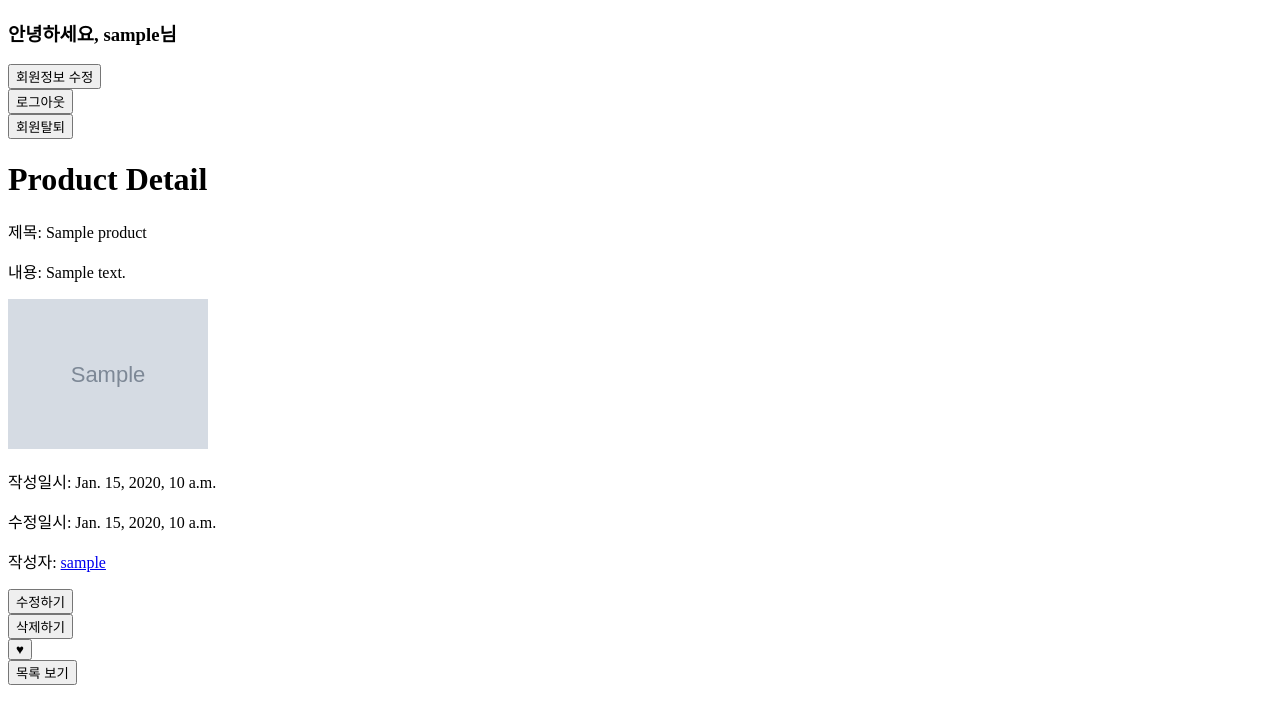
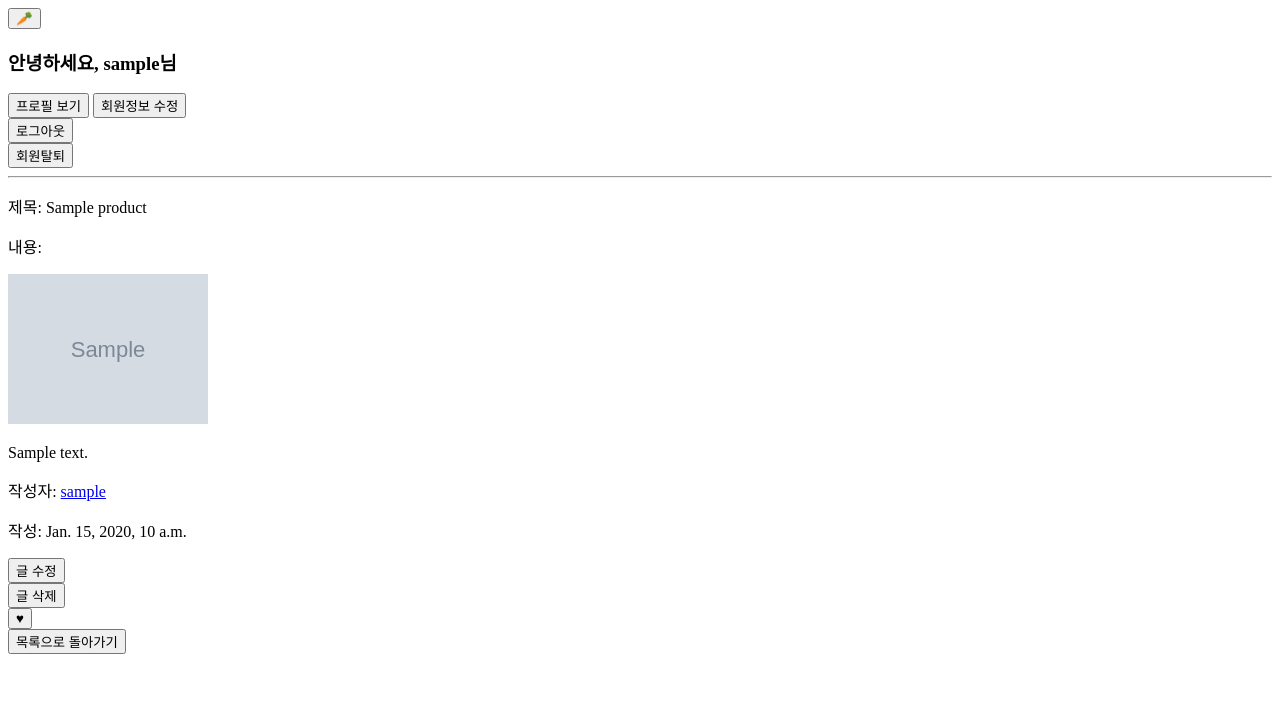
Before and after one commit to hjn5018/spartamarket, a Django app: page /products/1/ in a window 1280 px wide. Shown: the top 724 px of the page. Run offline with Django 4.2, Linux system fonts and the light colour scheme; a user stored in the database is signed in; tables that the repository leaves empty hold one stand-in row (values such as "Sample post"); grey boxes marked "Sample" are stand-in pictures.

Commit message:
products/models.py -u 제목 max_length 20으로 조정 & static/products, index.html -a,u 대문 사진 변경 & base.html -u navbar 구분선, 프로필 보기 버튼 추가 & product_detail.html -u 글 수정, 삭제버튼 superuser와 글쓴이만 보이도록 변경, 글 상세 조정 & spartamarket/urls.py -u index 경로 변경

```diff
--- a/products/models.py
+++ b/products/models.py
@@ -3,7 +3,7 @@ from django.conf import settings
 
 
 class Product(models.Model):
-    title = models.CharField(max_length=10)
+    title = models.CharField(max_length=20)
     content = models.TextField()
     created_at = models.DateTimeField(auto_now_add=True)
     updated_at = models.DateTimeField(auto_now=True)
--- a/products/templates/products/index.html
+++ b/products/templates/products/index.html
@@ -5,7 +5,7 @@
 {% block content %}
 <h1>Sparta Market</h1>
 
-<img src="{% static 'products/하스.jpg' %}" alt=""><br>
+<img src="{% static 'products/ai-generated-7799072_1280.jpg' %}" alt=""><br>
 
 <a href="{% url 'products:products' %}"><button>상품페이지로 이동</button></a>
 {% endblock content %}
--- a/products/templates/products/product_detail.html
+++ b/products/templates/products/product_detail.html
@@ -1,29 +1,35 @@
 {% extends 'base.html' %}
 
 {% block content %}
-<h1>Product Detail</h1>
 
-<p>제목: {{ product.title }}</p>
-<p>내용: {{ product.content }}</p>
-
-{% if product.image %}
+<div>
+    <p>제목: {{ product.title }}</p>
+    <p>내용:</p>
+    {% if product.image %}
     <img src="{{ product.image.url }}" alt="">
-{% endif %}
-
-<p>작성일시: {{ product.created_at }}</p>
-<p>수정일시: {{ product.updated_at }}</p>
-<p>작성자: <a href='/users/profile/{{ product.author }}'>{{ product.author }}</a></p>
+    {% endif %}
+    <p>
+        {{ product.content }}
+    </p>
+    <p>작성자: <a href='/users/profile/{{ product.author }}'>{{ product.author }}</a></p>
+    <p>작성: {{ product.created_at }}</p>
+</div>
 
 
+
+
+
+
+{% if user == product.author or user.is_superuser == True%}
 <a href="{% url 'products:update' product.id%}">
-    <button>수정하기</button>
+    <button>글 수정</button>
 </a>
 
 <form action="{% url 'products:delete' product.id %}" method="POST">
     {% csrf_token %}
-    <input type="submit" value="삭제하기">
+    <input type="submit" value="글 삭제">
 </form>
-
+{% endif %}
 <form action="{% url 'products:like' product.pk %}" method="POST">
     {% csrf_token %}
     {% if user in product.like.all %}
@@ -34,6 +40,6 @@
 </form>
 
 
-<a href="{% url 'products:products' %}"><button>목록 보기</button></a>
+<a href="{% url 'products:products' %}"><button>목록으로 돌아가기</button></a>
 
 {% endblock content %}
--- a/products/templates/products/products.html
+++ b/products/templates/products/products.html
@@ -1,7 +1,7 @@
 {% extends 'base.html' %}
 
 {% block content %}
-<h1>Products</h1>
+<h1>당근이시죠?</h1>
 
 {% if user.is_authenticated %}
 <a href="{% url 'products:create' %}"><button>새 물건 등록하기</button></a>
@@ -12,6 +12,9 @@
 {% for product in products %}
 <a href="{% url 'products:product_detail' product.id %}">
     <p>[{{ product.id }}] {{ product.title }}</p>
+    {% if product.image %}
+    <img src="{{ product.image.url }}" alt="">
+    {% endif %}
 </a>
 
 {% endfor %}
--- a/products/views.py
+++ b/products/views.py
@@ -39,7 +39,7 @@ def product_detail(request, pk):
 
 @require_POST
 def delete(request, pk):
-    if request.ust.in_authenticated:
+    if request.user.is_authenticated:
         product = get_object_or_404(Product, id=pk)
         product.delete()
     return redirect('products:products')
--- a/spartamarket/urls.py
+++ b/spartamarket/urls.py
@@ -24,7 +24,7 @@ from products import views
 
 urlpatterns = [
     path('admin/', admin.site.urls),
-    path('index/', views.index, name='index'),
+    path('', views.index, name='index'),
 
     path('accounts/', include('accounts.urls')),
     path('products/', include('products.urls')),
--- a/templates/base.html
+++ b/templates/base.html
@@ -12,8 +12,12 @@
 
 <div class ='navbar'>
 
+    <a href="/"><button>🥕</button></a>
+
     {% if request.user.is_authenticated %}
     <h3>안녕하세요, {{ user }}님</h3>
+
+    <a href="/users/profile/{{ user }}"><button>프로필 보기</button></a>
 
     <a href="{% url 'accounts:update' %}"><button>회원정보 수정</button></a>
 
@@ -33,7 +37,7 @@
 
     {% endif %}
 </div>
-
+<hr>
 
     {% block content %}
     {% endblock content %}
```
Also changed, not shown: media/images/스크린샷_2024-03-25_163630.png (added), media/images/스크린샷_2024-04-15_130841.png (added), media/images/스크린샷_2024-04-18_134457.png (added), media/images/스크린샷_2024-04-18_134457_PoNIBEk.png (added), products/migrations/0005_alter_product_title.py (added), products/static/products/ai-generated-7799072_1280.jpg (added).
